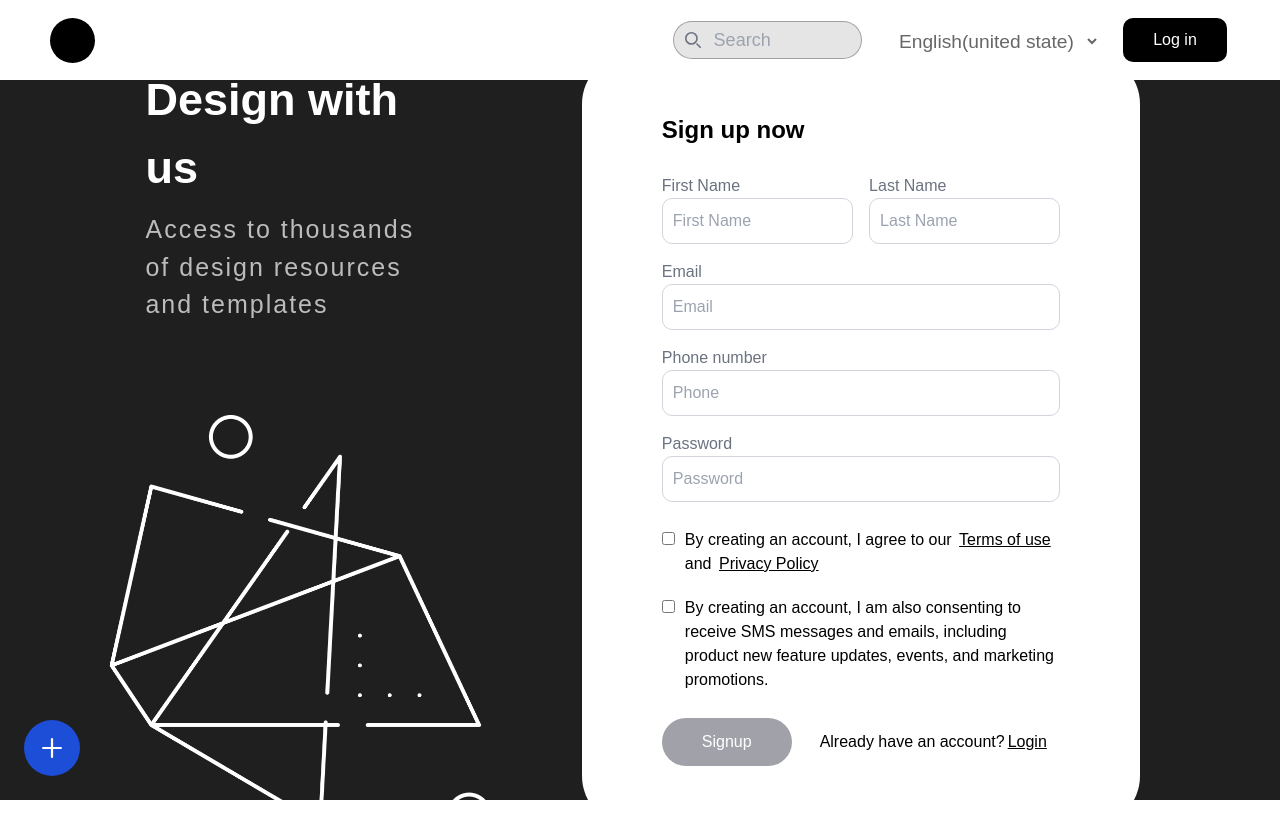
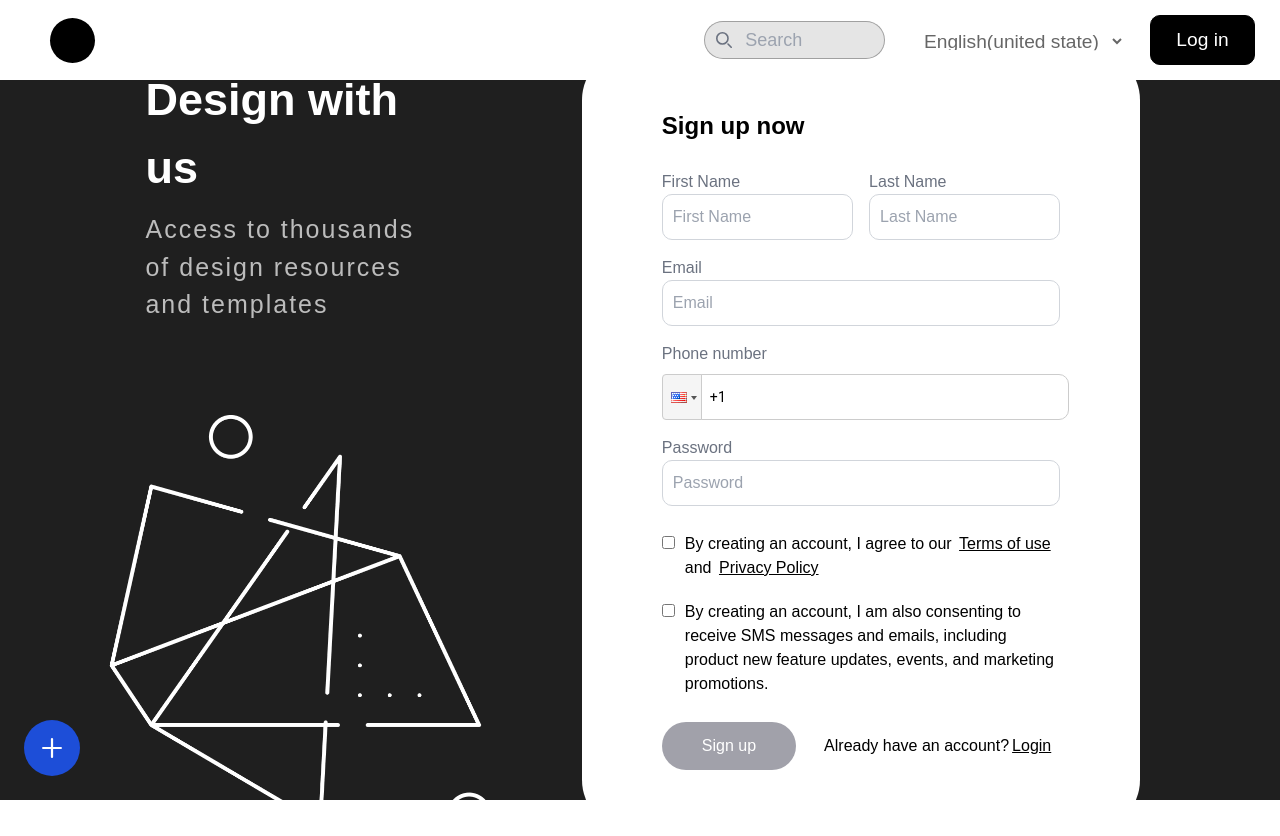
Before and after one commit to jaydipkavar/Designs-task, a React (Create React App) app in the folder task-2/: page /signup4 in a window 1280 px wide. Built offline with nearby package versions, Linux system fonts and the light colour scheme.

Commit message:
fiix:complete five signup page

```diff
--- a/task-2/package.json
+++ b/task-2/package.json
@@ -11,6 +11,7 @@
     "react-dom": "^18.3.1",
     "react-google-recaptcha": "^3.1.0",
     "react-icons": "^5.2.1",
+    "react-phone-input-2": "^2.15.1",
     "react-router-dom": "^6.25.1",
     "react-scripts": "5.0.1",
     "web-vitals": "^2.1.4"
--- a/task-2/src/components/SignupPages/Signup2/style2.css
+++ b/task-2/src/components/SignupPages/Signup2/style2.css
@@ -13,6 +13,7 @@
    margin-top: 30px;
    margin-bottom: 40px;
 }
+
 .signup2innerbox .section1 {
    display: flex;
    justify-content: center;
@@ -27,6 +28,7 @@
    border-radius: 100px;
    background-color: #bebebe;
 }
+
 .signup2innerbox h2 {
    text-align: center;
    font-size: 25px;
@@ -42,7 +44,38 @@
    border-radius: 100px;
    padding: 1px;
    gap: 10px;
+   position: relative;
    width: 100%;
+
+}
+
+.signup2innerbox .dlinkbox p,
+.signup2innerbox .dlinkbox .icon {
+   z-index: 2;
+
+}
+
+.signup2innerbox .dlinkbox::before {
+   content: "";
+   position: absolute;
+   height: 100%;
+   width: 100%;
+   top: 0;
+   left: 0;
+   background-color: #000000;
+   clip-path: circle(0%);
+   border-radius: 100px;
+   transition: 0.7s;
+}
+
+.signup2innerbox .dlinkbox:hover::before {
+   clip-path: circle(100%);
+}
+
+.signup2innerbox .dlinkbox:hover p,
+.signup2innerbox .dlinkbox:hover .icon {
+   color: white;
+   transition: 0.7s;
 }
 
 .signup2innerbox h3 {
@@ -68,6 +101,7 @@
 .signup2innerbox h3::before {
    right: 100%;
 }
+
 .formsection {
    display: flex;
    justify-content: center;
@@ -151,28 +185,38 @@ align-items: baseline;
    margin-left: 10px;
    width: 100%;
 }
+
 .marketing-checkbox .checkbox :checked {
    background-color: red;
 }
+
 .marketing-checkbox input[type='checkbox']:active {
    background-color: #16b111;
    /* Tailwind's blue-600 color */
    border-color: #3bf644;
 }
-.policybox p{
+
+.policybox p {
    font-size: 13px;
    text-align: center;
 
 }
+
 .signup2innerbox button {
    padding: 10px;
    border-radius: 50px;
    font-size: larger;
    color: white;
    background-color: rgba(0, 0, 0, 0.3);
-   border: none;
+   border:1px solid rgba(0, 0, 0, 0.3);
+
 }
-
+.signup2innerbox button:hover {
+   background-color: transparent;
+   border: 1px solid black;
+   color: black;
+   transition: 0.9s;
+}
 .recaptcha {
 
    margin: 15px 0;
--- a/task-2/src/components/SignupPages/Signup3/style.css
+++ b/task-2/src/components/SignupPages/Signup3/style.css
@@ -43,6 +43,7 @@
     color: rgb(0, 0, 0, 0.5);
     margin-top: 10px;
 }
+
 .innerbox2 .dlinkuse {
     width: 100%;
     display: flex;
@@ -51,6 +52,7 @@
     align-items: center;
     gap: 20px;
 }
+
 .signupbox1,
 .signupbox2,
 .signupbox3 {
@@ -59,6 +61,7 @@
     width: 100%;
     font-weight: 100;
     position: relative;
+    z-index: 1;
 }
 
 .signupbox1::before,
@@ -68,22 +71,24 @@
     content: "";
     top: 0;
     left: 0;
-            width: 0%;
+    width: 100%;
         height: 100%;
+    background-color: white;
     border-radius: 50px;
-            transition: width 0.5s ease-in-out;
 z-index: -1;
+    transform-origin: left;
+        transform: scaleX(1);
+        transition: transform 0.5s ease;
 }
-
-        .signupbox1::before {
+.signupbox1 {
     background: linear-gradient(-120deg, #4285F4 0%, #34A853 20%, #FBBC05 40%, #EA4335 100%);
 }
 
-.signupbox2::before {
+.signupbox2 {
     background-color: #3b5998;
 }
 
-.signupbox3::before {
+.signupbox3 {
     background-color: black;
 
 }
@@ -92,14 +97,17 @@
 .signupbox2:hover,
 .signupbox3:hover {
     color: white;
-    transition: 0.9s;
+    transition:  0.9s;
 }
 
 .signupbox1:hover::before,
 .signupbox2:hover::before,
 .signupbox3:hover::before {
-    width: 100%;
+transform-origin: right;
+    transform: scaleX(0);
+    transition: transform 0.5s ease;
 }
+
 .signupbox i {
     font-size: 1500px;
 }
@@ -120,11 +128,13 @@
     border-radius: 50px;
     transform: translate(ease-in-out 0.5s);
 }
+
 .signup3btn:hover {
     box-shadow: 1px 1px 10px 1px rgb(0, 0, 0, 0.2);
         transition: 0.5s;
         transform: scale(0.9);
 }
+
 .signup3divider::after,
 .signup3divider::before {
     width: 30%;
@@ -150,6 +160,7 @@ transform: scale(0.9);
     background-size: cover;
 
 }
+
 .navbar .login-button button {
     padding: 10px 30px;
     border: 2px solid;
@@ -160,6 +171,7 @@ transform: scale(0.9);
     font-size: larger;
     transition: 0.6s;
 }
+
 .navbar .login-button button:hover {
     background-color: #34A853;
         color: white;
--- a/task-2/src/components/SignupPages/Signup4/index.js
+++ b/task-2/src/components/SignupPages/Signup4/index.js
@@ -1,19 +1,13 @@
 /** @format */
 
-import React from "react";
+import React, { useState } from "react";
 import "./style.css";
 import image from "../../../assets/images/2.png";
 import Nav from "../../Nav";
-
+import PhoneInput from "react-phone-input-2";
+import "react-phone-input-2/lib/style.css";
 const Signup4 = () => {
-  const countries = [
-    { code: "+1", name: "United States" },
-    { code: "+44", name: "United Kingdom" },
-    { code: "+91", name: "India" },
-    { code: "+81", name: "Japan" },
-    { code: "+33", name: "France" },
-    // Add more countries as needed
-  ];
+  const [phone, setPhone] = useState("");
   return (
     <>
       {" "}
@@ -64,7 +58,7 @@ const Signup4 = () => {
                   <option value='hi'>Hindi</option>
                 </select>
               </li>
-              <li class='signup-button'>
+              <li class='Login-button'>
                 <button>Log in</button>
               </li>
             </ul>
@@ -84,7 +78,7 @@ const Signup4 = () => {
         </section>
         <section className='sectionformbox'>
           {" "}
-          <div className="innerform">
+          <div className='innerform'>
             {" "}
             <h2 className='text-2xl font-bold mb-7 text-left'>Sign up now</h2>
             <form className='space-y-4'>
@@ -124,15 +118,31 @@ const Signup4 = () => {
                 />
               </div>
               <div>
-                <label htmlFor='phone' className='block text-gray-500'>
+                <label htmlFor='phone' className='block text-gray-500 mb-2'>
                   Phone number
                 </label>
 
-                <input
-                  type='tel'
-                  id='phone'
-                  className='w-full p-2 border border-gray-300 rounded'
-                  placeholder='Phone'
+                <PhoneInput
+                  country={"us"}
+                  value={phone}
+                  onChange={(phone) => setPhone(phone)}
+                  inputProps={{
+                    name: "phone",
+                    required: true,
+                    autoFocus: true,
+                  }}
+                  containerStyle={{ width: "100%" }}
+                  inputStyle={{
+                    width: "96%",
+                    padding: "22px",
+                    border: "1px solid #ccc",
+                    borderRadius: "10px",
+                    marginLeft:"25px"
+                  }}
+                  buttonStyle={{
+                    border: "1px solid #ccc",
+                    borderRadius: "4px 0 0 4px",
+                  }}
                 />
               </div>
               <div>
@@ -167,7 +177,7 @@ const Signup4 = () => {
               </div>
               <div className='flex items-center justify-start'>
                 <button className='px-10 py-3 bg-zinc-400 rounded-full text-white'>
-                  Signup
+                  Sign  up
                 </button>
                 <p className='ml-7'>
                   Already have an account?
--- a/task-2/src/components/SignupPages/Signup4/style.css
+++ b/task-2/src/components/SignupPages/Signup4/style.css
@@ -1,5 +1,21 @@
 .singupbox4 {
     background-color: #1F1F1F;
+}
+.Login-button {
+    padding: 10px 25px;
+    color: white;
+    border-radius: 10px;
+    font-size: larger;
+    border: 1px solid black;
+    background-color: black;
+    transition: background-color 0.3s ease-in-out, color 0.3s ease-in-out, box-shadow 0.3s ease-in-out, transform 0.3s ease-in-out;
+}
+
+.Login-button:hover {
+    background-color: white;
+    color: black;
+    box-shadow: 0 4px 8px rgba(0, 0, 0, 0.2), 0 6px 20px rgba(0, 0, 0, 0.19);
+    transform: scale(1.05);
 }
 .singupbox4 .section1 .contentbox {
     width: 50%;
@@ -59,3 +75,15 @@
     margin-right: 10px;
 
 }
+.singupbox4 .sectionformbox button {
+    transition: transform 0.5s ease-in-out, background-color 0.3s ease-in-out, box-shadow 0.3s ease-in-out;
+    border-radius: 50px;
+
+}
+
+.singupbox4 .sectionformbox button:hover {
+    background-color: rgb(0, 0, 0);
+    box-shadow: 0 0 0 6px white, 0 0 0 8px black;
+    transform: scale(1.05);
+    color: white;
+}
--- a/task-2/src/components/SignupPages/Signup5/index.js
+++ b/task-2/src/components/SignupPages/Signup5/index.js
@@ -61,7 +61,7 @@ const Signup5 = () => {
                 </select>
               </li>
               <li class='signup-button'>
-                <button onClick={handleModal}>Signup</button>
+                <button onClick={handleModal}>Sign up</button>
               </li>
             </ul>
           </>
--- a/task-2/src/components/SignupPages/Signup5/style.css
+++ b/task-2/src/components/SignupPages/Signup5/style.css
@@ -7,7 +7,10 @@
     align-items: baseline;
     position: relative;
 }
-
+.signup-button:hover {
+    transform: scale(0.8);
+    box-shadow: 0 0 5px 0 rgb(0, 0, 0, 0.2);
+}
 .signup5box .section1 {
     gap: 10px;
         flex-direction: column;
@@ -106,6 +109,7 @@
     font-size: large;
     font-weight: 500;
 }
+
 .signup5box .section2 {
     width: 50%;
     text-align: center;
@@ -139,6 +143,8 @@
     color: white;
     font-size: medium;
     background-color: rgb(0, 0, 0);
+    position: relative;
+        font-weight: 500;
 }
 
 .rightside .navbar {
```
Also changed, not shown: 1 other file (tests, documents, lock files or other folders). Lines whose indentation alone changed are shown as unchanged.
